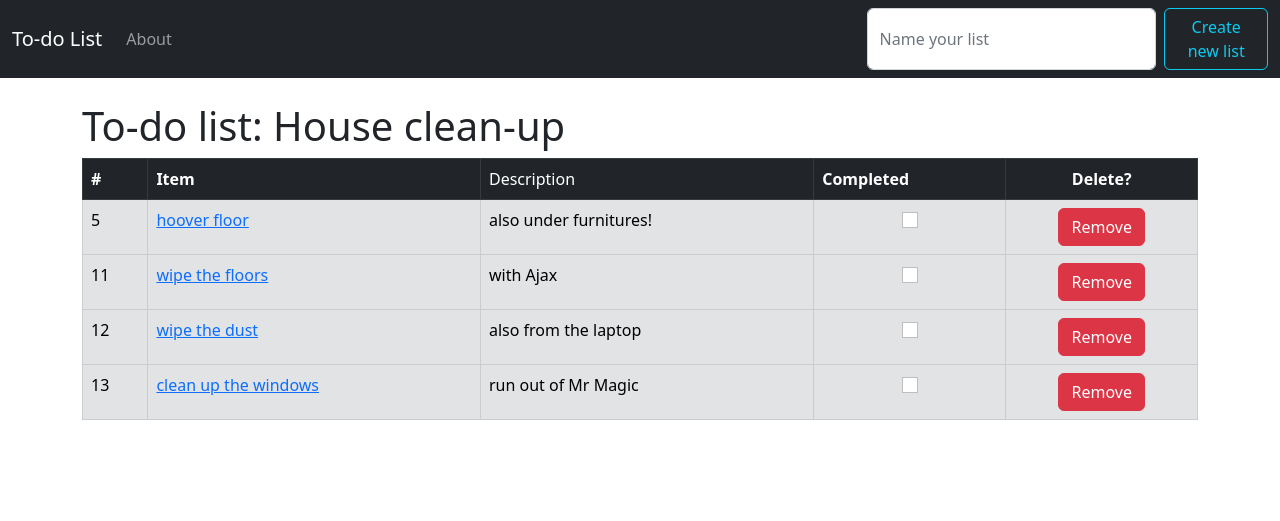
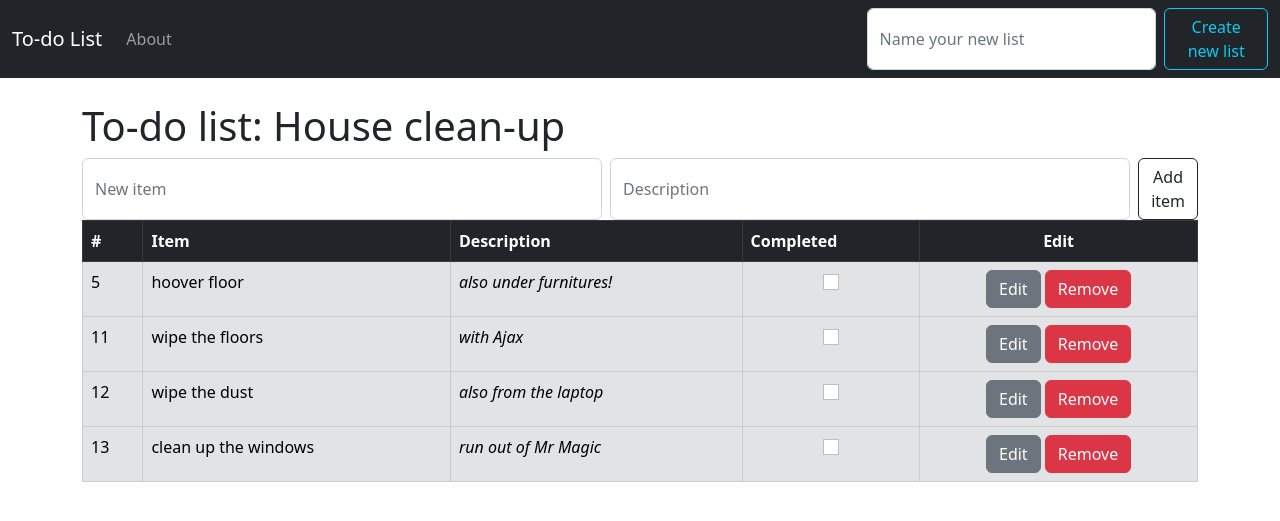
Before and after one commit to z-zaremska/to-do-list, a Django app: page /list/28/ in a window 1280 px wide. Shown: the top 521 px of the page. Run offline with Django 4.2, Linux system fonts and the light colour scheme; data comes from the database, SQL or seed files in the repository; both versions use the stored data as it was after the commit.

Commit message:
New features: 1. List page: 1.1 Add, edit and remove item. 2. Home page: 2.1 Edit and remove list.

```diff
--- a/app_to_do_list/templates/base.html
+++ b/app_to_do_list/templates/base.html
@@ -27,7 +27,7 @@
             </ul>
             <form class="d-flex" method="POST">
               {% csrf_token %}
-              <input class="form-control me-2" type="text" placeholder="Name your list" aria-label="" name='list_title'>
+              <input class="form-control me-2" type="text" placeholder="Name your new list" aria-label="" name='list_title'>
               <button class="btn btn-outline-info" type="submit">Create new list</button>
             </form>
           </div>
--- a/app_to_do_list/templates/home.html
+++ b/app_to_do_list/templates/home.html
@@ -32,7 +32,7 @@
         <tr>
           <th scope="col">#</th>
           <th scope="col">List</th>
-          <td scope="col">Created</td>
+          <th scope="col">Created</th>
           <th scope="col"><center>Action</center></th>
         </tr>
       </thead>
@@ -44,8 +44,8 @@
             <td><i>{{ list_feature.date_added }}</i></td>
             <td>
               <center>
-                <a class="btn btn-secondary" href="" role="button">Edit</a>
-                <a class="btn btn-danger" href="" role="button">Remove</a><br>
+                <a class="btn btn-secondary" href="{% url 'edit_list' list_feature.id %}" role="button">Edit</a>
+                <a class="btn btn-danger" href="{% url 'remove_list' list_feature.id %}" role="button">Remove</a>
               </center>
             </td>
           </tr>
--- a/app_to_do_list/templates/list.html
+++ b/app_to_do_list/templates/list.html
@@ -5,9 +5,6 @@ To-do list | {{ list.list_title }}
 {% endblock title %}
 
 {% block content %}
-
-  <!-- Tytuł bieżącej strony -->
-  <h1>To-do list: {{ list.list_title }}</h1>
 
   <!-- Powiadomienie o utworzeniu nowej pozycji na liście -->
   {% if messages %}
@@ -21,6 +18,17 @@ To-do list | {{ list.list_title }}
     {% endfor %}
   {% endif %}
 
+  <!-- Tytuł bieżącej strony -->
+  <h1>To-do list: {{ list.list_title }}</h1>
+
+  <!-- Dodawanie nowej pozycji na liście -->
+  <form class="d-flex" method="POST">
+    {% csrf_token %}
+    <input class="form-control me-2" type="text" placeholder="New item" aria-label="" name='item'>
+    <input class="form-control me-2" type="text" placeholder="Description" aria-label="" name='description'>
+    <button class="btn btn-outline-dark" type="submit">Add item</button>
+  </form>
+
   <!-- Zestawienie elementów listy -->
   {% if list_items %}
     <table class="table table-bordered">
@@ -28,9 +36,9 @@ To-do list | {{ list.list_title }}
         <tr>
           <th scope="col">#</th>
           <th scope="col">Item</th>
-          <td scope="col">Description</td>
+          <th scope="col">Description</th>
           <th scope="col">Completed</th>
-          <th scope="col"><center>Delete?</center></th>
+          <th scope="col"><center>Edit</center></th>
         </tr>
       </thead>
 
@@ -40,7 +48,7 @@ To-do list | {{ list.list_title }}
             <tr class="table-success">
               <td>{{ list_item.id }}</td>
               <td class="striker">{{ list_item.item }}</td>
-              <td>{{ list_item.description }}</td>
+              <td><i>{{ list_item.description }}</i></td>
               <td>
                 <center>
                   <a href="{% url 'cross_off_item' list_item.id %}">
@@ -48,13 +56,17 @@ To-do list | {{ list.list_title }}
                   </a>
                 </center>
               </td>
-              <td><center><a class="btn btn-danger" href="{% url 'remove_item' list_item.id %}" role="button">Remove</a></center></td>
+              <td>
+                <center>
+                  <a class="btn btn-danger" href="{% url 'remove_item' list_item.id %}" role="button">Remove</a>
+                </center>
+              </td>
             </tr>
           {% else %}
             <tr class="table-secondary">
               <td>{{ list_item.id }}</td>
-              <td><a href="{% url 'edit_item' list_item.id %}">{{ list_item.item }}</a></td>
-              <td>{{ list_item.description }}</td>
+              <td>{{ list_item.item }}</td>
+              <td><i>{{ list_item.description }}</i></td>
               <td>
                 <center>
                   <a href="{% url 'cross_item' list_item.id %}">
@@ -62,7 +74,12 @@ To-do list | {{ list.list_title }}
                   </a>
                 </center>
               </td>
-              <td><center><a class="btn btn-danger" href="{% url 'remove_item' list_item.id %}" role="button">Remove</a></center></td>
+              <td>
+                <center>
+                  <a class="btn btn-secondary" href="{% url 'edit_item' list_item.id %}" role="button">Edit</a>
+                  <a class="btn btn-danger" href="{% url 'remove_item' list_item.id %}" role="button">Remove</a>
+                </center>
+              </td>
           {% endif %}
         {% endfor %}
       </tbody>
--- a/app_to_do_list/urls.py
+++ b/app_to_do_list/urls.py
@@ -4,9 +4,11 @@ from . import views
 urlpatterns = [
     path('', views.home, name='home'),
     path('about/', views.about, name='about'),
-    path('list/<list_id>/', views.list, name=""),
+    path('list/<list_id>/', views.list, name="list_page"),
+    path('list/<list_id>/delete/', views.remove_list, name='remove_list'),
+    path('list/<list_id>/list_item/', views.edit_list, name='edit_list'),
     path('item/<item_id>/delete/', views.remove_item, name='remove_item'),
-    path('cross/<item_id>', views.cross_item, name='cross_item'),
-    path('cross_off/<item_id>', views.cross_off_item, name='cross_off_item'),
-    path('edit_item/<item_id>', views.edit_item, name='edit_item'),
+    path('item/<item_id>/cross/', views.cross_item, name='cross_item'),
+    path('item/<item_id>/cross_off/', views.cross_off_item, name='cross_off_item'),
+    path('item/<item_id>/edit_item/', views.edit_item, name='edit_item'),
 ]
--- a/app_to_do_list/views.py
+++ b/app_to_do_list/views.py
@@ -5,18 +5,18 @@ from django.contrib import messages
 from django.http import HttpResponseRedirect
 
 def home(request):
+    list_features = List.objects.all()
+
     if request.method == 'POST':
         form = ListForm(request.POST or None)
 
         if form.is_valid():
-            form.save()
-            list_features = List.objects.all
-            messages.success(request, (f'New list "LIST TITLE" has been created.'))
-            return render(request, 'home.html', {'list_features': list_features})
+            new_list = form.save(commit=False)
+            list_title = new_list.list_title
+            new_list.save()
+            messages.success(request, (f'New list "{list_title}" has been created.'))
 
-    else:
-        list_features = List.objects.all
-        return render(request, 'home.html', {'list_features': list_features})
+    return render(request, 'home.html', {'list_features': list_features,})
 
 def about(request):
     name = 'Zuza'
@@ -50,6 +50,27 @@ def list(request, list_id):
 
     return render(request, 'list.html', context)
 
+def remove_list(request, list_id):
+    list = List.objects.get(pk=list_id)
+    list.delete()
+    messages.success(request, ('List has been removed.'))
+
+    return redirect(f'home')
+
+def edit_list(request, list_id):
+    list = List.objects.get(pk=list_id)
+
+    if request.method == 'POST':
+        form = ListForm(request.POST or None, instance=list)
+
+        if form.is_valid():
+            form.save()
+            messages.success(request, ('List has been editied.'))
+            return redirect(f'home')
+
+    else:
+        return render(request, 'edit_list.html', {'list': list})
+
 def remove_item(request, item_id):
     item = Item.objects.get(pk=item_id)
     item_list = item.list.pk
@@ -60,28 +81,31 @@ def remove_item(request, item_id):
 
 def cross_item(request, item_id):
     item = Item.objects.get(pk=item_id)
+    item_list = item.list.pk
     item.completed = True
     item.save()
 
-    return redirect('home')
+    return redirect(f'/list/{item_list}/')
 
 def cross_off_item(request, item_id):
     item = Item.objects.get(pk=item_id)
+    item_list = item.list.pk
     item.completed = False
     item.save()
 
-    return redirect('home')
+    return redirect(f'/list/{item_list}/')
 
 def edit_item(request, item_id):
+    item = Item.objects.get(pk=item_id)
+    item_list = item.list.pk
+
     if request.method == 'POST':
-        item = Item.objects.get(pk=item_id)
         form = ItemForm(request.POST or None, instance=item)
 
         if form.is_valid():
             form.save()
             messages.success(request, ('Item has been editied.'))
-            return redirect('home')
+            return redirect(f'/list/{item_list}/')
 
     else:
-        item = Item.objects.get(pk=item_id)
         return render(request, 'edit_item.html', {'item': item})
```
Also changed, not shown: app_to_do_list/templates/edit_item.html (+6 -3 lines), app_to_do_list/templates/edit_list.html (added, +22 -0 lines), db.sqlite3.
